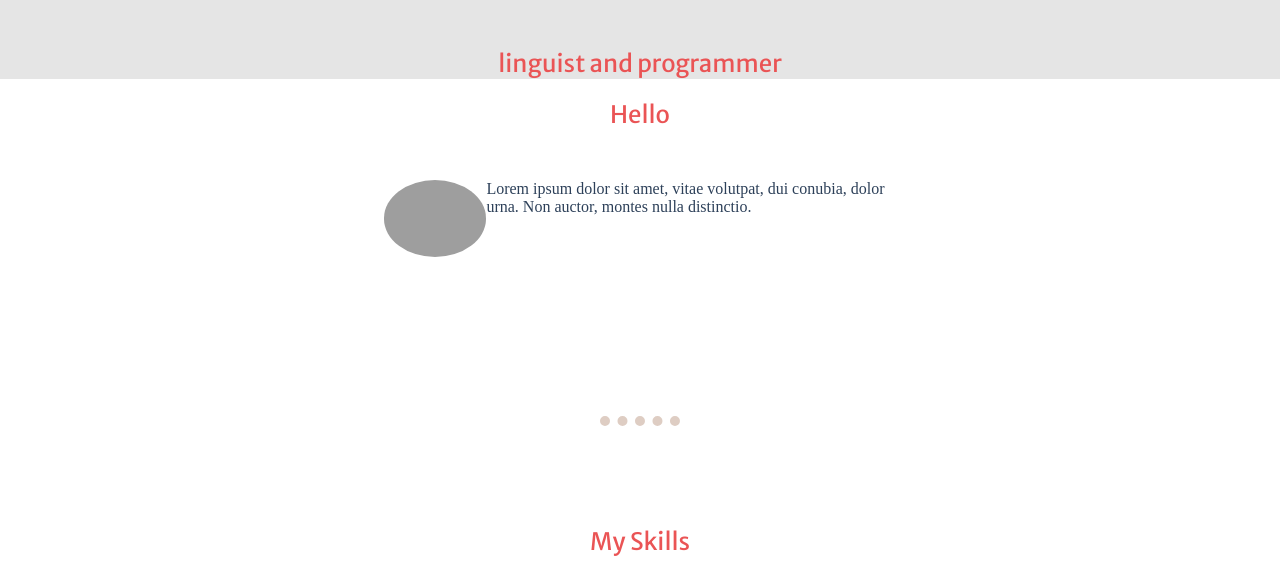
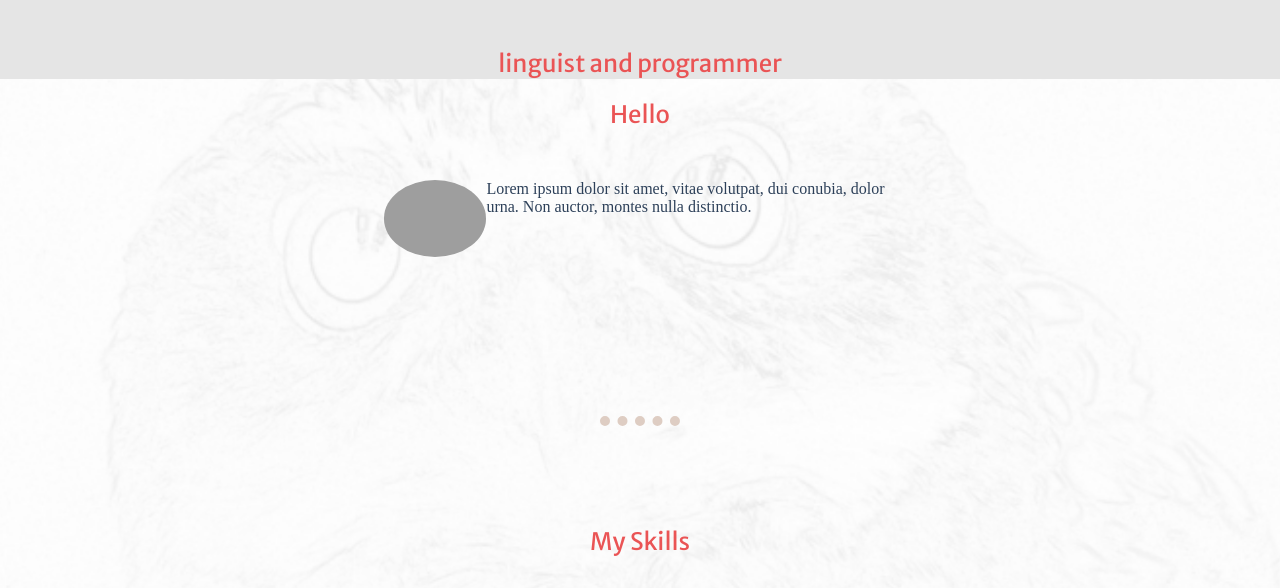
Before and after one commit to joostkremers/joostkremers.github.io, a plain HTML site: page index.html in a window 1280 px wide. Shown: the part 212-800 px from the top of the page. Drawn offline with Linux system fonts and the light colour scheme; grey boxes are pictures that could not be loaded.

Commit message:
Add background image.

```diff
--- a/styles/main.css
+++ b/styles/main.css
@@ -1,3 +1,10 @@
+html {
+  background-image: url("../images/owl.png");
+  background-repeat: no-repeat;
+  background-position: center top;
+  background-size: cover;
+}
+
 body {
   margin: 0;
   text-align: center;
```
Also changed, not shown: images/owl.png (added).
